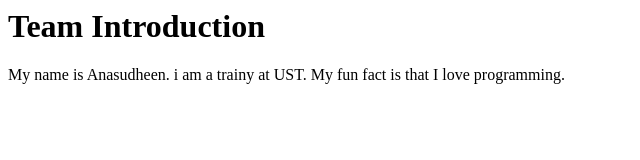
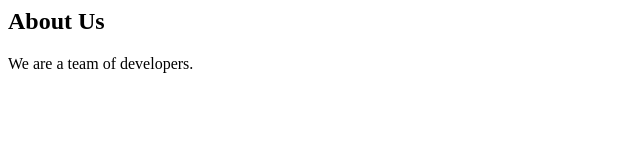
Before and after one commit to Anasudheen/team-intro, a plain HTML site: page index.html in a window 1280 px wide. Shown: the whole page, without its empty margins (0-640 px from the left). Drawn offline with Linux system fonts and the light colour scheme.

Commit message:
added about us section

```diff
--- a/index.html
+++ b/index.html
@@ -1,12 +1,6 @@
 <html>
 <body>
-    <h1>Team Introduction</h1>
-
-    <p>
-        My name is Anasudheen.
-        i am a trainy at UST.
-        My fun fact is that I love programming.
-    </p>
-
+    <h2>About Us</h2>
+    <p>We are a team of developers.</p>
 </body>
 </html>
```
